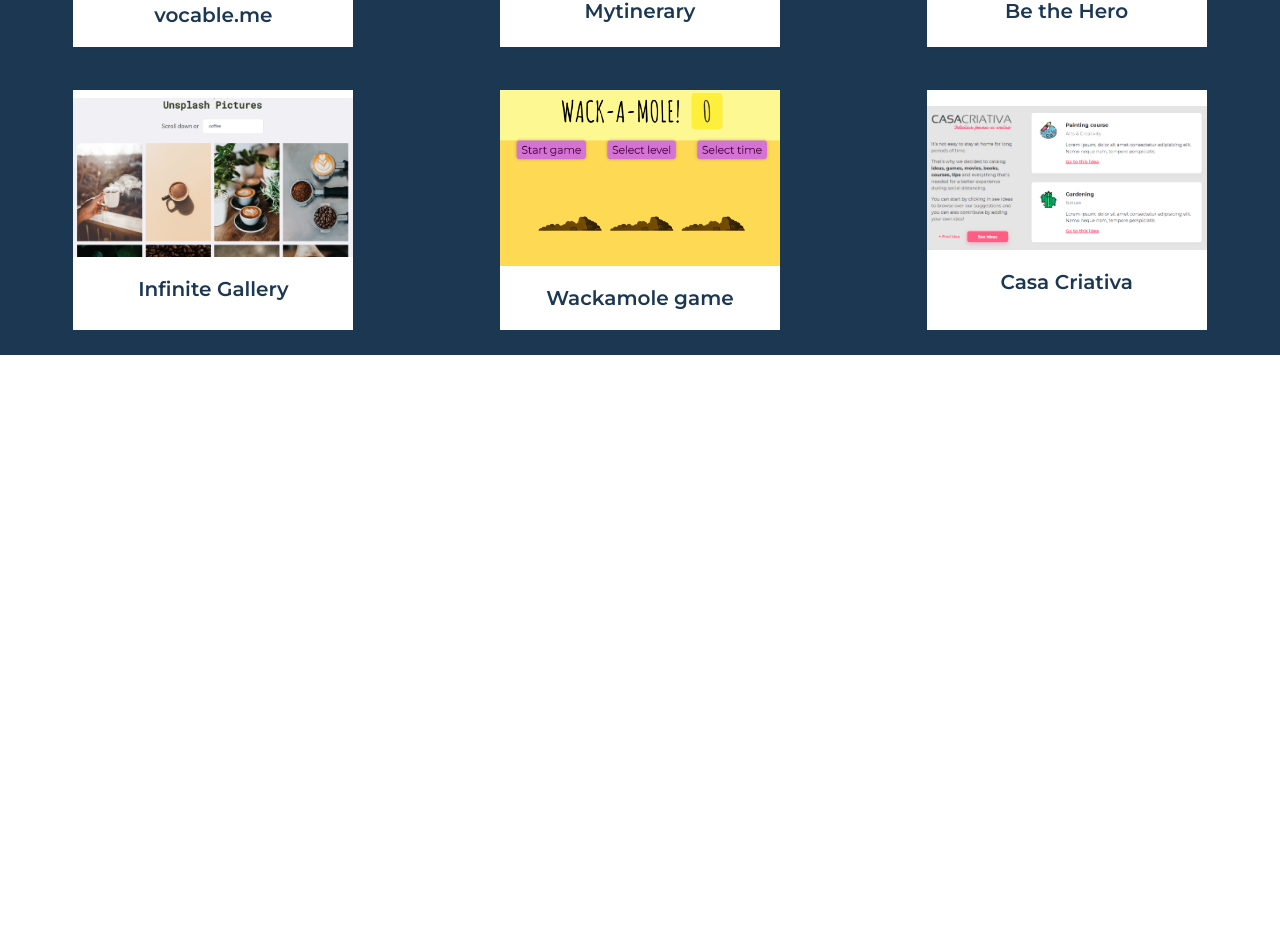
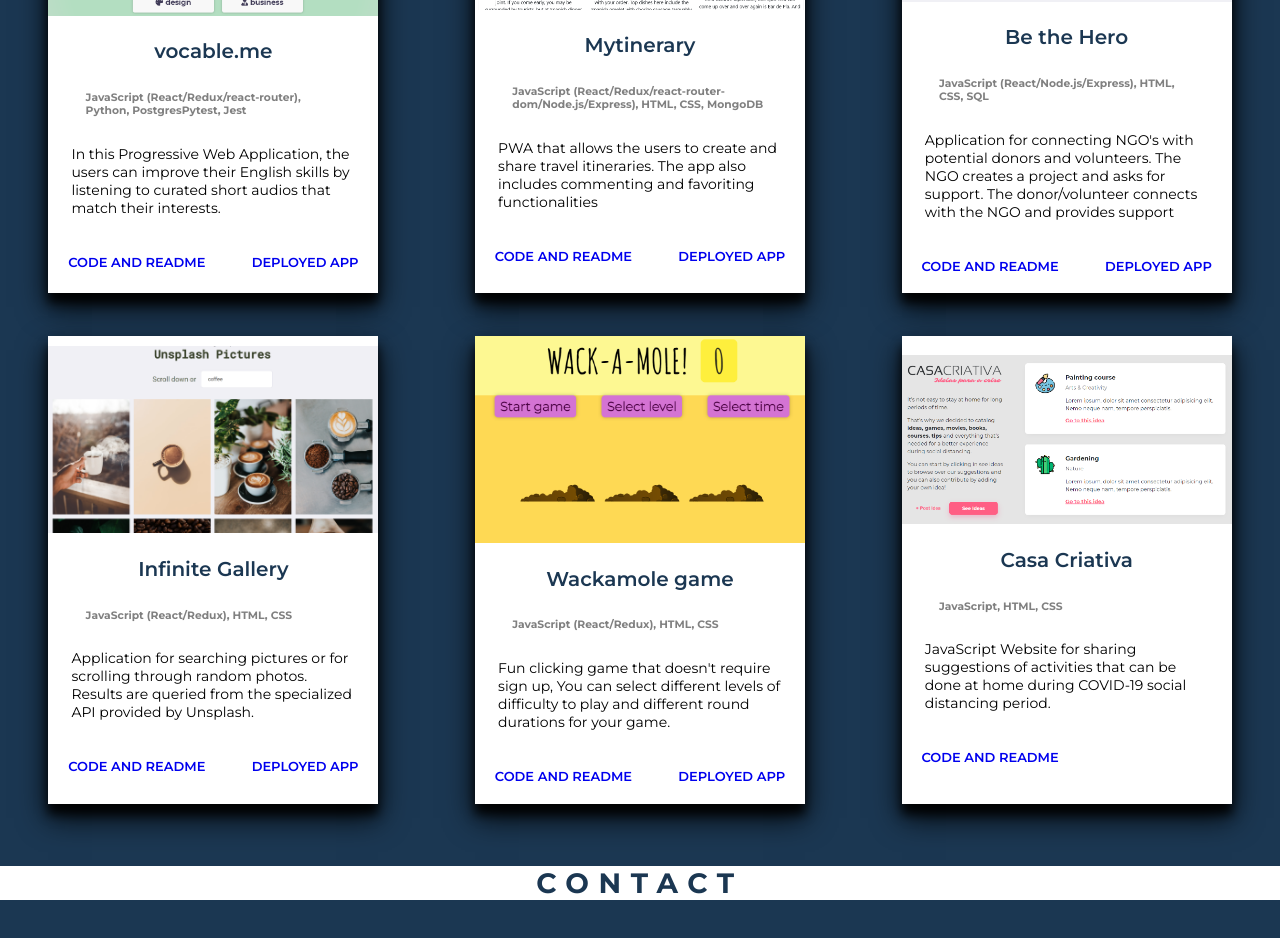
Before and after one commit to fernandademery/portfolio, a React (Create React App) app: page /projects in a window 1280 px wide. Shown: the part 360-1298 px from the top of the page. Before the commit the page ends 800 px from the top, so only its background shows below. Built offline with nearby package versions, Linux system fonts and the light colour scheme.

Commit message:
Finalizing project cards

```diff
--- a/src/components/Navbar/index.jsx
+++ b/src/components/Navbar/index.jsx
@@ -33,7 +33,7 @@ export default function Navbar() {
         <a href="/#about">ABOUT</a>
 
         <a href="/projects">PROJECTS</a>
-        <a href="/contact">CONTACT</a>
+        <a href="/projects/#contact">CONTACT</a>
       </nav>
     </header>
   );
--- a/src/components/Projects/index.jsx
+++ b/src/components/Projects/index.jsx
@@ -7,16 +7,33 @@ export function Projects() {
     <div className="projects-section" style={{ top: "35px" }}>
       <h2>MY PROJECTS</h2>
       <div className="cards-container">
-        {projectsList.map(({ src, title }, index) => {
-          return (
-            <div key={`${title}-${index}`} className="proj-card">
-              <img src={src} alt="project" className="proj-img" />
-              <div className="proj-description">
-                <h3>{title}</h3>
+        {projectsList.map(
+          ({ src, title, stack, description, code, deployed }, index) => {
+            return (
+              <div key={`${title}-${index}`} className="proj-card">
+                <img src={src} alt="project" className="proj-img" />
+                <div className="proj-description">
+                  <h3>{title}</h3>
+                  <h6>{stack}</h6>
+                  <p>{description}</p>
+                </div>
+                <div className="links">
+                  <a href={code} target="_blank" rel="noreferrer">
+                    CODE AND README
+                  </a>
+                  {deployed && (
+                    <a href={deployed} target="_blank" rel="noreferrer">
+                      DEPLOYED APP
+                    </a>
+                  )}
+                </div>
               </div>
-            </div>
-          );
-        })}
+            );
+          }
+        )}
+      </div>
+      <div id="contact">
+        <h2>CONTACT</h2>
       </div>
     </div>
   );
--- a/src/components/Projects/styles.css
+++ b/src/components/Projects/styles.css
@@ -17,6 +17,7 @@ div.projects-section h2 {
   grid-template-columns: 1fr 1fr 1fr;
   margin: 0 auto;
   justify-items: center;
+  padding-bottom: 3%;
 }
 
 .proj-card {
@@ -25,13 +26,18 @@ div.projects-section h2 {
   display: flex;
   flex-direction: column;
   justify-content: center;
-  max-width: 280px;
+  max-width: 330px;
   margin-top: 10%;
+  box-shadow: 0 14px 28px rgb(0 0 0 / 90%), 0 10px 10px rgb(0 0 0 / 90%);
 }
 
 .proj-img {
-  max-width: 280px;
+  max-width: 330px;
   display: block;
+}
+
+.proj-card .proj-description {
+  padding: 1% 7%;
 }
 
 .proj-card h3 {
@@ -40,3 +46,32 @@ div.projects-section h2 {
   color: #1b3752;
   font-size: 20px;
 }
+
+.proj-card h6 {
+  padding: 1% 5%;
+  color: grey;
+}
+
+.proj-card p {
+  font-size: 14px;
+}
+
+.proj-card .links {
+  display: flex;
+  justify-content: space-between;
+  padding: 6% 6%;
+}
+
+.proj-card .links a {
+  font-size: 13px;
+  text-decoration: none;
+  font-weight: 600;
+}
+
+#contact {
+  background-color: #fff;
+}
+
+#contact h2 {
+  color: #1b3752;
+}
```
